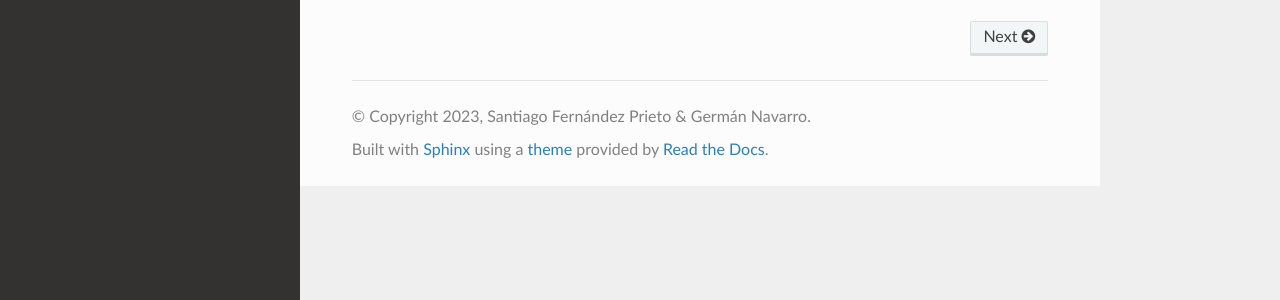
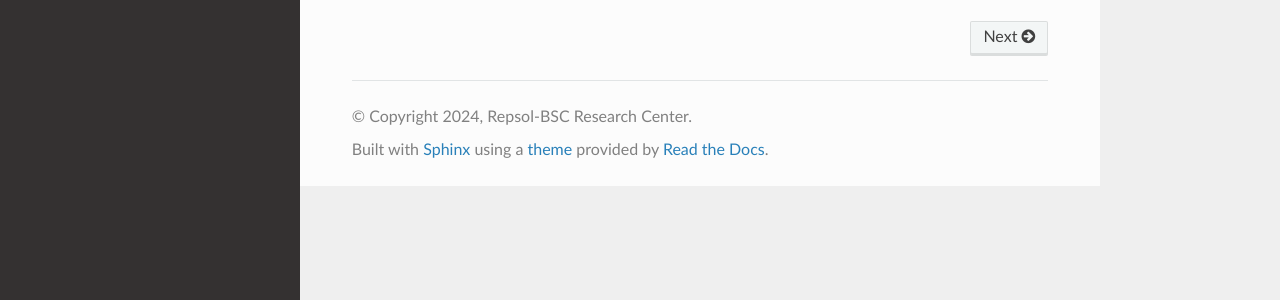
Before and after one commit to bsc-quantic/synthDataGen, a Sphinx documentation site: the page built from docs/index.rst, in a window 1280 px wide. Shown: the part 572-872 px from the top of the page. Built offline with Sphinx 7.4.7 and the Read the Docs theme 2.0.0, drawn with Linux system fonts in a browser that asks for light colours.

Commit message:
Update conf for new release 0.4ç

```diff
--- a/docs/conf.py
+++ b/docs/conf.py
@@ -11,9 +11,9 @@
 # https://www.sphinx-doc.org/en/master/usage/configuration.html#project-information
 
 project = 'SynthDataGen'
-copyright = '2023, Santiago Fernández Prieto & Germán Navarro'
+copyright = '2024, Repsol-BSC Research Center'
 author = 'Santiago Fernández Prieto & Germán Navarro'
-release = '0.3'
+release = '0.4'
 
 # -- General configuration ---------------------------------------------------
 # https://www.sphinx-doc.org/en/master/usage/configuration.html#general-configuration
```
